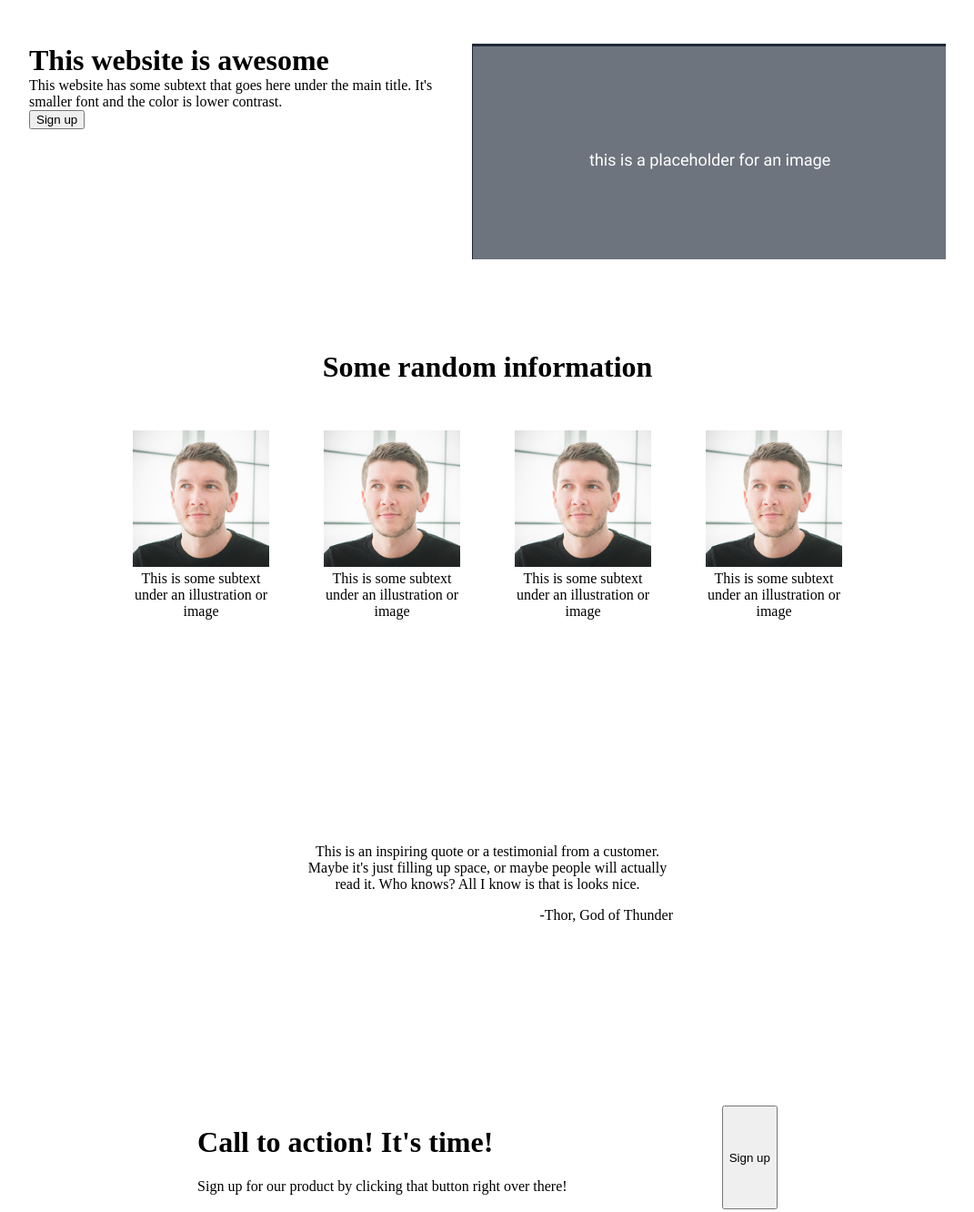
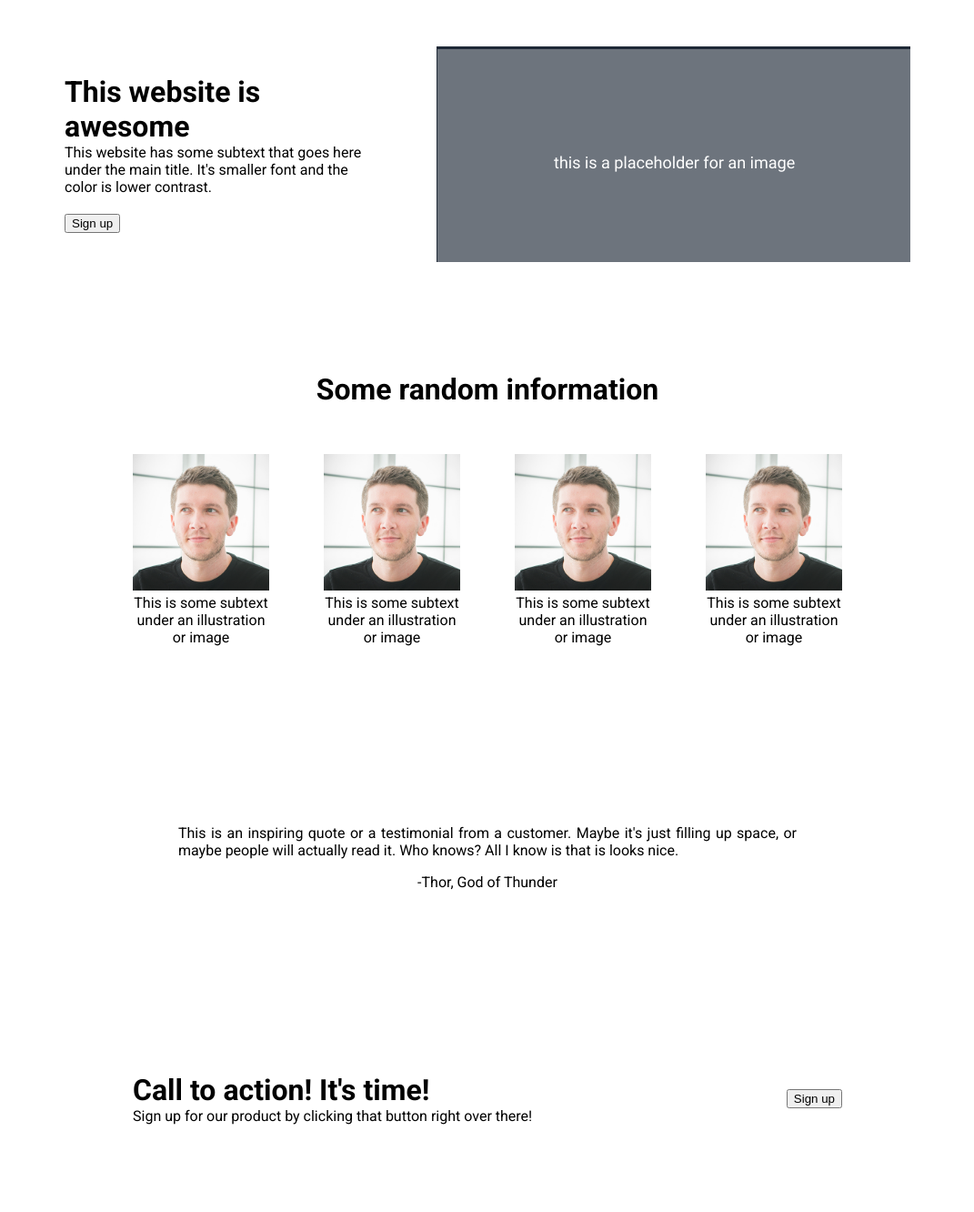
Before and after one commit to arthurbdev/LandingPage, a plain HTML site: page index.html in a window 1280 px wide. Shown: the part 140-1472 px from the top of the page at 91% size, without its empty margins (104-1175 px from the left). Drawn offline with Linux system fonts and the light colour scheme.

Commit message:
Create css layout, add fonts

```diff
--- a/style.css
+++ b/style.css
@@ -1,44 +1,81 @@
+@import url('https://fonts.googleapis.com/css2?family=Roboto:wght@300;400;500;700;900&display=swap');
+
+html {
+  height: 100%
+}
 body {
-  padding: 0 10%;
+  display: flex;
+  flex-direction: column;
+  margin: 0;
+  height: 100%;
+  font-family: 'Roboto', sans-serif;
 }
 
+header,
+.footer,
+.hero,
+.info,
+.quote,
+.registration-ad
+{
+  padding-right: 175px;
+  padding-left: 175px;
+}
+
+.info,
+.quote {
+  flex-grow: 2;
+}
 a { text-decoration: none; }
 
 header {
   display: flex;
   align-items: center;
   justify-content: space-between;
-  margin-bottom: 100px;
+  padding-top: 10px;
+  padding-bottom: 100px;
 }
 
 .header-links {
-  width: 300px;
+  width: 450px;
   display: flex;
   justify-content: space-between;
 }
 
 .hero {
-  /* background-color: darkgray; */
   display: flex;
-  gap: 16px;
-  margin-bottom: 100px;
+  padding-bottom: 100px;
+  align-items: center;
+  justify-content: space-between;
 }
 
 .hero img {
   height: 100%;
   width: 600px;
+  padding-left: 80px;
+  flex-shrink: 2;
 }
 
 .hero-text * {
   margin: 0;
 }
 
+.hero-text button {
+  margin-top: 20px;
+}
+
 .info {
-  margin-bottom: 100px;
-  /* background-color: red; */
+  padding-bottom: 100px;
 }
 .info h1 {
   text-align: center;
+}
+
+.images {
+  display: flex;
+  flex-wrap: wrap;
+  justify-content: center;
+  margin: 0 auto;
 }
 
 .image-container img {
@@ -53,28 +90,29 @@ header {
   text-align: center;
 }
 
-.images {
-  /* border: purple 3px solid; */
+.quote {
+  text-align: justify;
+  padding: 50px 300px;
   display: flex;
-  flex-wrap: wrap;
+  flex-direction: column;
   justify-content: center;
-  margin: 0 auto;
-}
-
-.quote {
-  /* background-color: purple; */
-  text-align: center;
-  padding: 100px 300px;
+  align-items: center;
 }
 .quote-subtext {
-  text-align: right;
+  text-align: center;
 }
 
 .registration-ad {
-  /* background-color: blue; */
-  margin: 100px 100px;
+  margin: 100px 200px;
+  padding: 50px;
   display: flex;
-  justify-content: space-around;
+  height: 300px;
+  justify-content: space-between;
+  align-items: center;
+}
+
+.registration-text * {
+  margin: 0
 }
 
 footer {
@@ -83,6 +121,7 @@ footer {
   display: flex;
   align-items: center;
   justify-content: center;
+  margin-top: auto;
 }
 
 .content {
```
